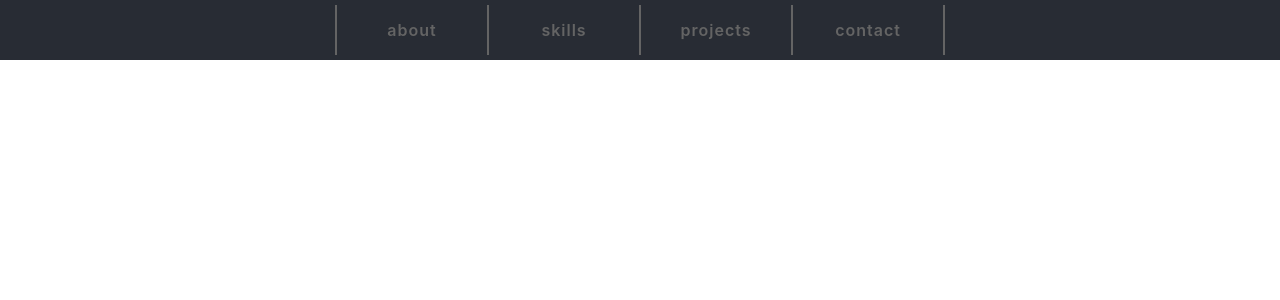
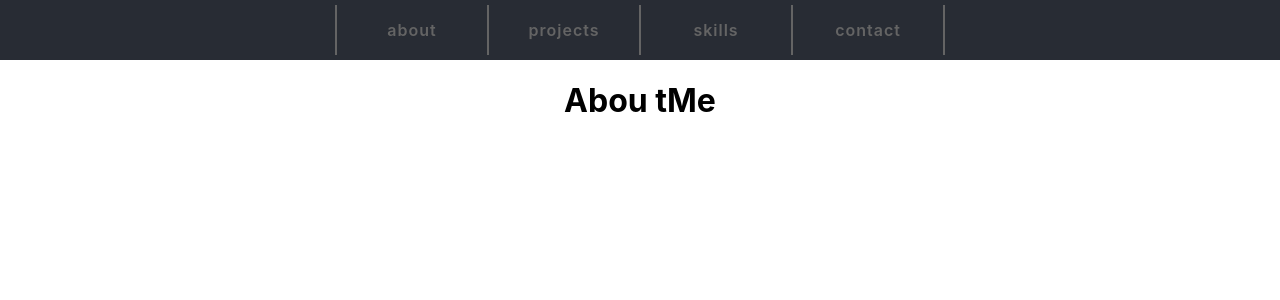
Before and after one commit to iks25/portfolio-website, a React (Create React App) app: page / in a window 1280 px wide. Shown: the top 300 px of the page. Built offline with nearby package versions, Linux system fonts and the light colour scheme.

Commit message:
creating routing

```diff
--- a/package.json
+++ b/package.json
@@ -8,6 +8,7 @@
     "@testing-library/user-event": "^12.8.3",
     "react": "^17.0.1",
     "react-dom": "^17.0.1",
+    "react-router-dom": "^5.2.0",
     "react-scripts": "4.0.3",
     "web-vitals": "^1.1.1"
   },
--- a/src/App.js
+++ b/src/App.js
@@ -1,12 +1,28 @@
 import logo from "./logo.svg";
 import "./App.css";
 import NavBar from "./components/navBar/NavBar";
-
+import { Redirect, Route, Switch } from "react-router-dom";
+import AboutMe from "./components/aboutMe/AboutMe";
+import Contact from "./components/contact/Contact";
+import Projects from "./components/projects/Projects";
+import skills from "./components/skills/Skills";
+import NotFound from "./components/not-found/Not-Found";
 function App() {
+  let lang = "eng";
   return (
     <div className="App">
-      <NavBar lang="eng" />
-      <header className="App-header"></header>
+      <NavBar lang={lang} />
+      <main>
+        <Switch>
+          <Route path="/about-me" component={AboutMe} />
+          <Route path="/skills" component={skills} />
+          <Route path="/projects" component={Projects} />
+          <Route path="/contact" component={Contact} />
+          <Route path="/not-found" exact component={NotFound} />
+          <Route path="/" exact component={AboutMe} />
+          <Redirect to="/not-found" />
+        </Switch>
+      </main>
     </div>
   );
 }
--- /dev/null
+++ b/src/components/aboutMe/AboutMe.js
@@ -0,0 +1,11 @@
+import React from "react";
+
+const AboutMe = (props) => {
+  return (
+    <div>
+      <h1>Abou tMe</h1>
+    </div>
+  );
+};
+
+export default AboutMe;
--- /dev/null
+++ b/src/components/contact/Contact.js
@@ -0,0 +1,7 @@
+import React from "react";
+
+const Contact = (props) => {
+  return <div>Contact</div>;
+};
+
+export default Contact;
--- a/src/components/navBar/NavItem.js
+++ b/src/components/navBar/MyNavLink.js
@@ -1,9 +1,11 @@
 import React, { useState } from "react";
-import "./navItem.css";
-const NavItem = ({ text = "" }) => {
+import { Link } from "react-router-dom";
+import "./navLink.css";
+const MyNavLink = ({ text = "", to }) => {
   const [isItemHovered, setIsItemHovered] = useState(false);
   return (
-    <div
+    <Link
+      to={to}
       className={isItemHovered ? "navItem navItemHover" : "navItem"}
       onMouseOver={() => setIsItemHovered(true)}
       onMouseLeave={() => setIsItemHovered(false)}
@@ -30,8 +32,8 @@ const NavItem = ({ text = "" }) => {
           }
         ></div>
       </div>
-    </div>
+    </Link>
   );
 };
 
-export default NavItem;
+export default MyNavLink;
--- a/src/components/navBar/NavBar.js
+++ b/src/components/navBar/NavBar.js
@@ -1,14 +1,21 @@
 import React from "react";
-import NavItem from "./NavItem";
+import MyNavLink from "./MyNavLink";
+
 import "./navBar.css";
 
 const NavBar = ({ lang }) => {
   return (
     <div className="navBarContainer">
-      <NavItem text={lang === "eng" ? "about" : "o mnie"} />
-      <NavItem text={lang === "eng" ? "skills" : "umiejętności"} />
-      <NavItem text={lang === "eng" ? "projects" : "projekty"} />
-      <NavItem text={lang === "eng" ? "contact" : "kontakt"} />
+      <MyNavLink to="/about-me" text={lang === "eng" ? "about" : "o mnie"} />
+      <MyNavLink
+        to="/projects"
+        text={lang === "eng" ? "projects" : "projekty"}
+      />
+      <MyNavLink
+        to="/skills"
+        text={lang === "eng" ? "skills" : "umiejętności"}
+      />
+      <MyNavLink to="/contact" text={lang === "eng" ? "contact" : "kontakt"} />
     </div>
   );
 };
--- a/src/components/navBar/navItem.css
+++ b/src/components/navBar/navLink.css
@@ -8,6 +8,7 @@
 }
 
 .navItem {
+  text-decoration: none;
   display: flex;
   flex-direction: column;
   align-items: center;
--- /dev/null
+++ b/src/components/not-found/Not-Found.js
@@ -0,0 +1,7 @@
+import React from "react";
+
+const NotFound = (props) => {
+  return <div>not found</div>;
+};
+
+export default NotFound;
--- /dev/null
+++ b/src/components/projects/Projects.js
@@ -0,0 +1,7 @@
+import React from "react";
+
+const Projects = (props) => {
+  return <div>Projects</div>;
+};
+
+export default Projects;
--- /dev/null
+++ b/src/components/skills/Skills.js
@@ -0,0 +1,7 @@
+import React from "react";
+
+const skills = (props) => {
+  return <div>Skills</div>;
+};
+
+export default skills;
--- a/src/index.js
+++ b/src/index.js
@@ -1,14 +1,17 @@
-import React from 'react';
-import ReactDOM from 'react-dom';
-import './index.css';
-import App from './App';
-import reportWebVitals from './reportWebVitals';
+import React from "react";
+import ReactDOM from "react-dom";
+import { BrowserRouter } from "react-router-dom";
+import "./index.css";
+import App from "./App";
+import reportWebVitals from "./reportWebVitals";
 
 ReactDOM.render(
   <React.StrictMode>
-    <App />
+    <BrowserRouter>
+      <App />
+    </BrowserRouter>
   </React.StrictMode>,
-  document.getElementById('root')
+  document.getElementById("root")
 );
 
 // If you want to start measuring performance in your app, pass a function
```
Also changed, not shown: 1 other file (tests, documents, lock files or other folders).
